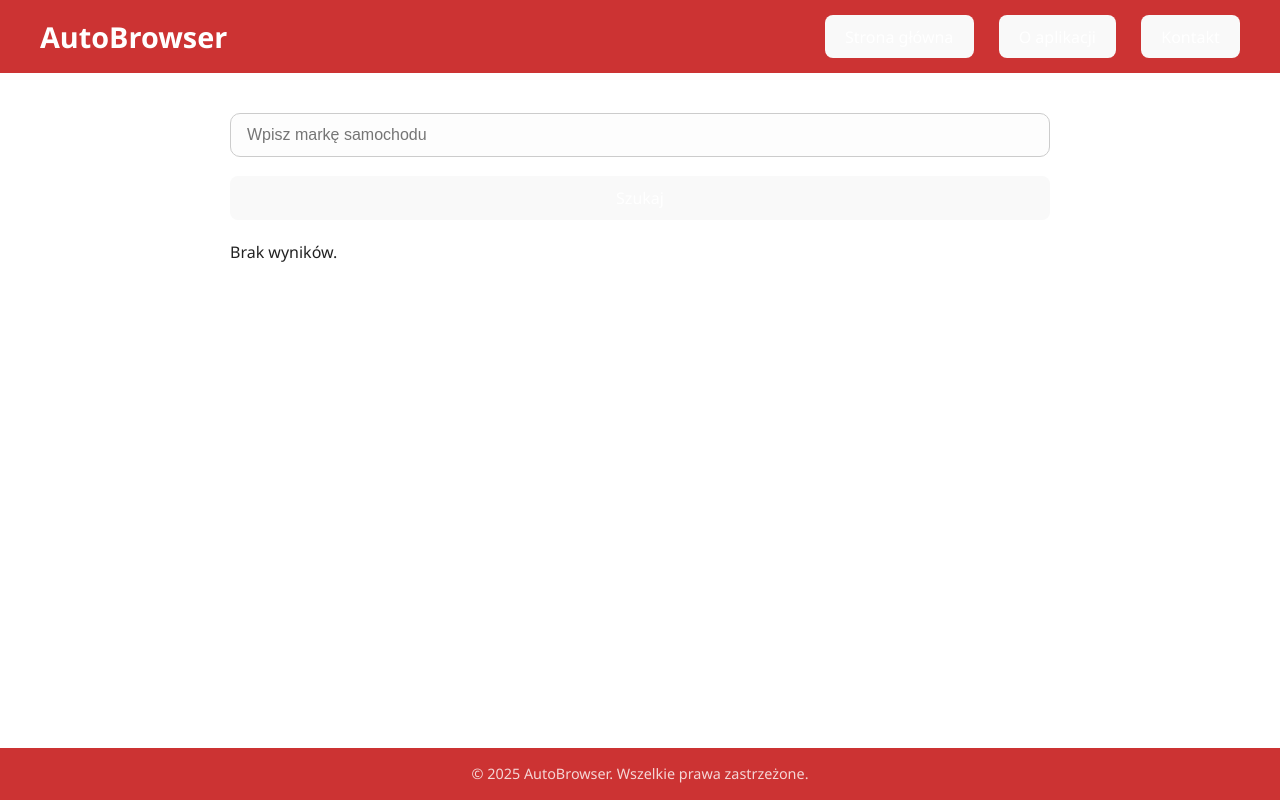
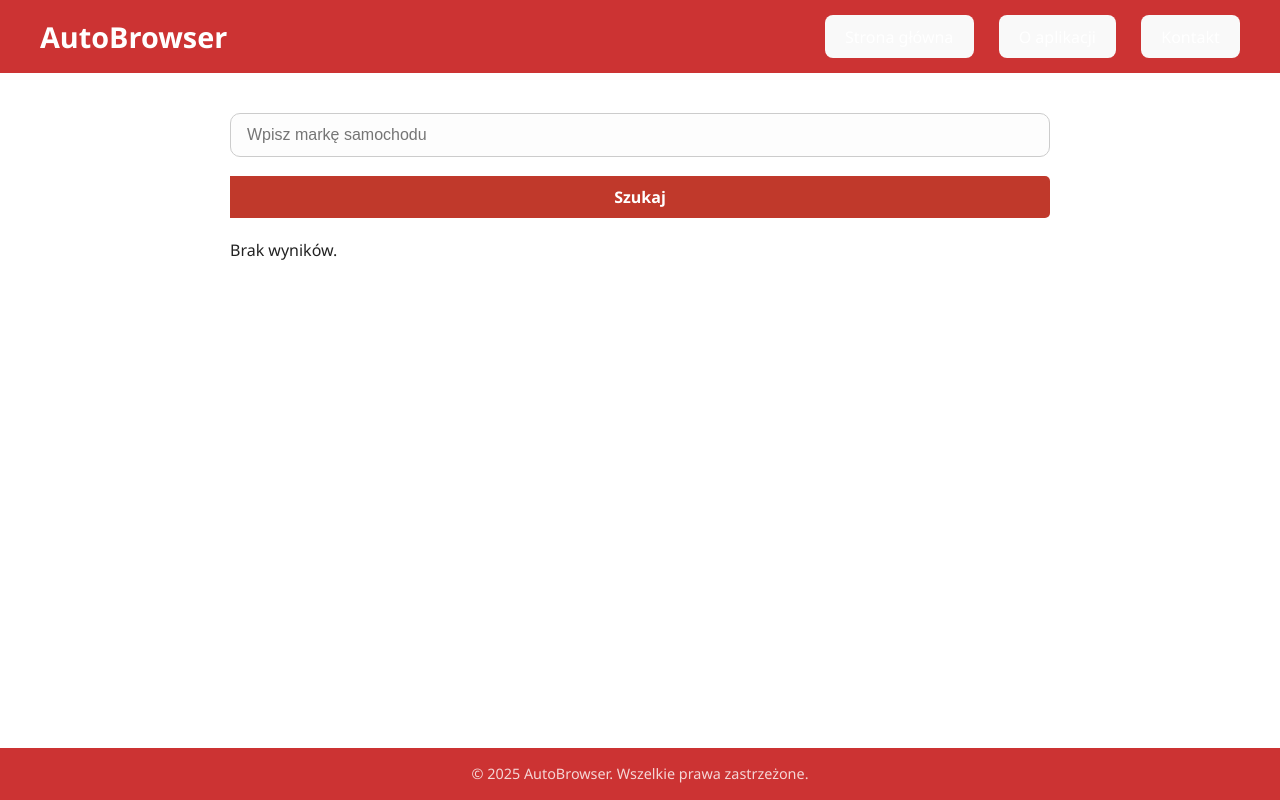
Before and after one commit to zarembixx/projekt, a React (Vite) app in the folder projekt/: page / in a window 1280 px wide. Built offline with nearby package versions, Linux system fonts and the light colour scheme.

Commit message:
Update SearchBar.jsx

```diff
--- a/projekt/src/components/SearchBar.jsx
+++ b/projekt/src/components/SearchBar.jsx
@@ -17,7 +17,8 @@ export default function SearchBar({ onSearch }) {
                 value={input}
                 onChange={(e) => setInput(e.target.value)}
             />
-            <button type="submit">Szukaj</button>
+            <button type="submit" className={styles.button}>Szukaj</button>
         </form>
+
     );
 }
```
